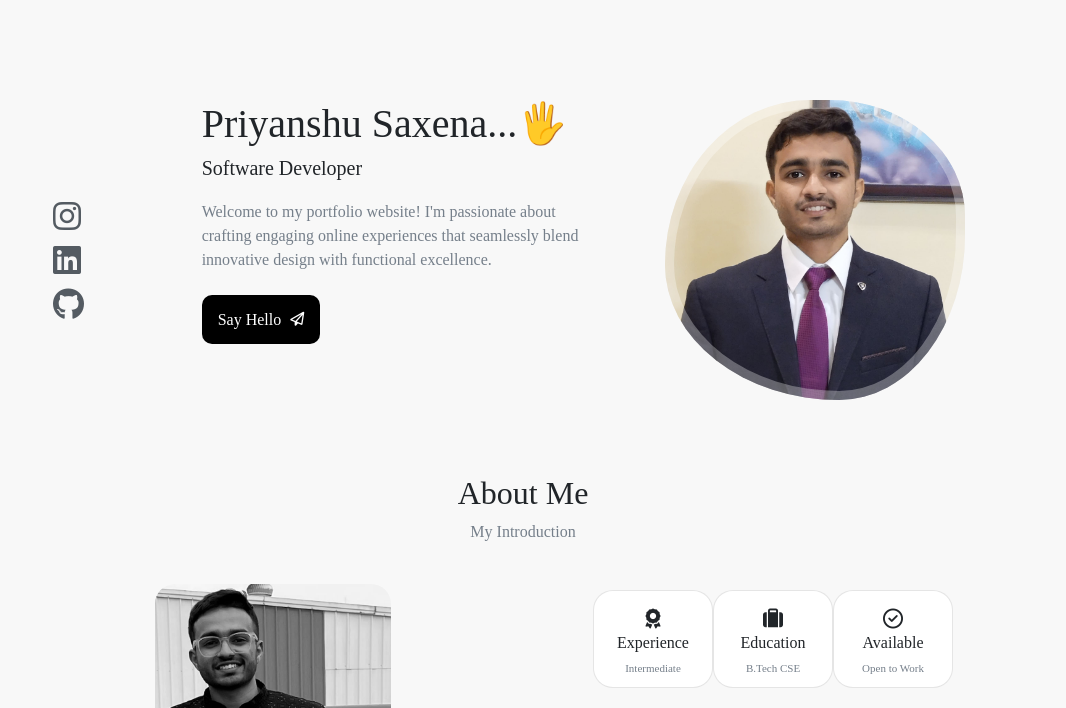
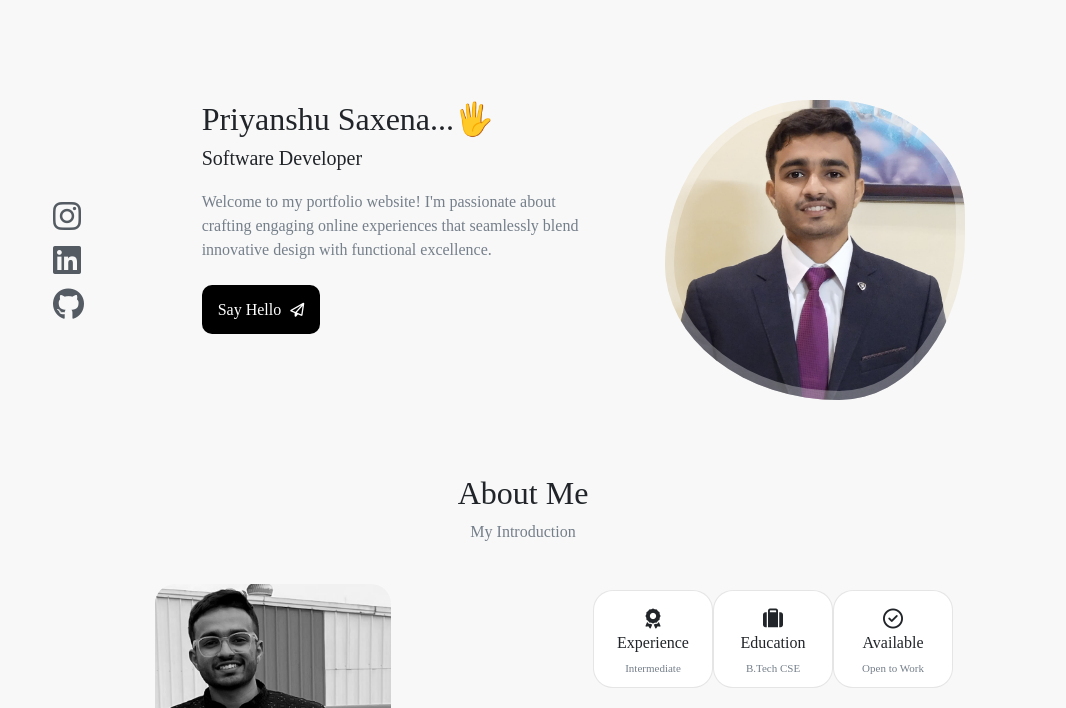
Before and after one commit to Priyanshu2117/Portfolio, a plain HTML site: page index.html in a window 1280 px wide. Shown: the part 92-800 px from the top of the page, without its empty margins (117-1183 px from the left). Drawn offline with nearby package versions, Linux system fonts and the light colour scheme.

Commit message:
modified font size

```diff
--- a/index.html
+++ b/index.html
@@ -105,7 +105,7 @@
             <a href=""><i class="fa-brands fa-github fa-2xl"></i></a>
           </div>
           <div class="home-middle col-md-5 col-sm-6">
-            <h1>Priyanshu Saxena...🖐️</h1>
+            <h2>Priyanshu Saxena...🖐️</h2>
             <h5>Software Developer</h5>
             <p>
               Welcome to my portfolio website! I'm passionate about crafting
```
